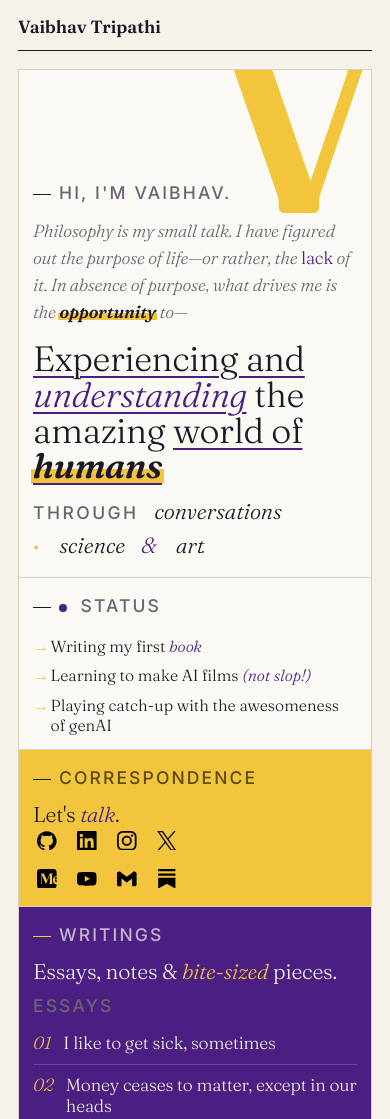
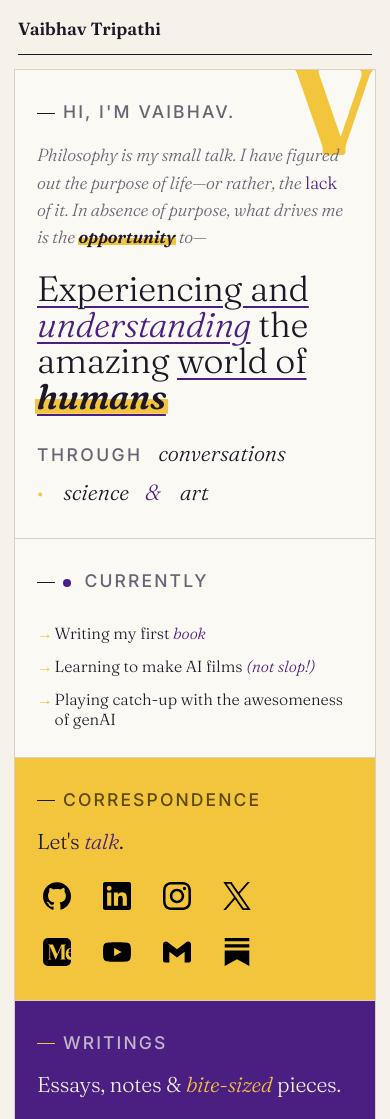
Before and after one commit to vaibhavtripathi/vaibhavtripathi.github.io, a plain HTML site: page index.html in a window 390 px wide. Shown: the top 1119 px of the page. Drawn offline with Linux system fonts and the light colour scheme.

Commit message:
Mobile spacing: roomier tiles, content-sized hero, smaller V; rename Status tile to Currently

```diff
--- a/index.html
+++ b/index.html
@@ -36,7 +36,7 @@
       </section>
 
       <section class="tile t-avail">
-        <p class="label"><span class="dot"></span>&nbsp; Status</p>
+        <p class="label"><span class="dot"></span>&nbsp; Currently</p>
         <ul class="now-list">
           <li><a href="blog/snippets/writing-my-first-book.html">Writing my first <i>book</i></a></li>
           <li><a href="blog/snippets/learning-to-make-ai-films.html">Learning to make AI films <i>(not slop!)</i></a></li>
--- a/style.css
+++ b/style.css
@@ -296,7 +296,18 @@ main { flex: 1 1 auto; min-height: 0; padding: var(--pad); display: flex; }
   .t-p2      { grid-column: 1 / 4; grid-row: auto; }
   .t-p3      { grid-column: 4 / 7; grid-row: auto; }
   .tile p { overflow: visible; }
+  .tile { padding: 24px 22px; }
   .masthead-meta { display: none; }
+  /* auto-margins only space things out in the fixed-height desktop grid */
+  .sub-label { margin-top: 1.4em; }
+  .blog-heading { margin-bottom: 0.2em; }
+  .blog-all { margin-top: 1.4em; }
+  .contact-links { margin-top: 1.4em; }
+  .now-list { margin-top: 0.8em; }
+  .now-list li + li { margin-top: 0.8em; }
+  .t-personal { min-height: 300px; }
+  .t-featured p, .proj p { margin-top: 0.4em; }
+  .proj .tags { padding-top: 18px; }
   .site-footer { display: block; text-align: center; padding: 0 16px 20px; font-size: var(--text-min); }
 }
 
@@ -304,12 +315,24 @@ main { flex: 1 1 auto; min-height: 0; padding: var(--pad); display: flex; }
 @media (max-width: 600px) {
   :root { --text-min: calc(clamp(0.95rem, 4.5vw, 1.25rem) * var(--display-scale)); }
   .bento { grid-template-columns: repeat(2, minmax(0, 1fr)); grid-auto-rows: minmax(120px, auto); }
-  .t-hero    { grid-column: 1 / 3; min-height: 60dvh; }
+  .t-hero    { grid-column: 1 / 3; min-height: 0; padding-top: 6.5rem; padding-bottom: 2.2rem; }
+  .tile { padding: 28px 22px; }
+  .site-header { padding: 16px 0 12px; }
+  main { padding: 14px; }
+  .label { margin-bottom: 0.9em; }
+  .hero-lead { margin-bottom: 1.2em; }
+  .t-hero h1 { margin-bottom: 0.45em; }
+  .hero-through { margin-top: 0.4em; row-gap: 0.3em; }
+  .blog-list a { padding: 0.6em 0; }
+  .contact-links { gap: 16px 20px; }
+  .contact-links a { width: 40px; height: 40px; }
+  .t-personal { min-height: 340px; }
+  .site-footer { padding: 8px 16px 28px; }
   .t-avail, .t-blog, .t-contact, .t-about, .t-p1, .t-p2, .t-p3 { grid-column: 1 / 3; }
   .nav-links { display: none; }
   /* width-only type scale: vh-based sizes get too big on tall narrow screens */
   .t-hero h1 { font-size: calc(clamp(1.8rem, 9vw, 2.8rem) * var(--display-scale)); overflow-wrap: break-word; }
-  .t-hero .big-letter { font-size: clamp(10rem, 60vw, 16rem); }
+  .t-hero .big-letter { font-size: clamp(6rem, 34vw, 10rem); top: -0.22em; }
   .tile h2 { font-size: calc(clamp(1.1rem, 5.5vw, 1.6rem) * var(--display-scale)); }
   .tile h3 { font-size: var(--text-min); }
   .tile p { font-size: max(var(--text-min), calc(clamp(0.8rem, 3.6vw, 0.95rem) * var(--text-scale))); }
```
